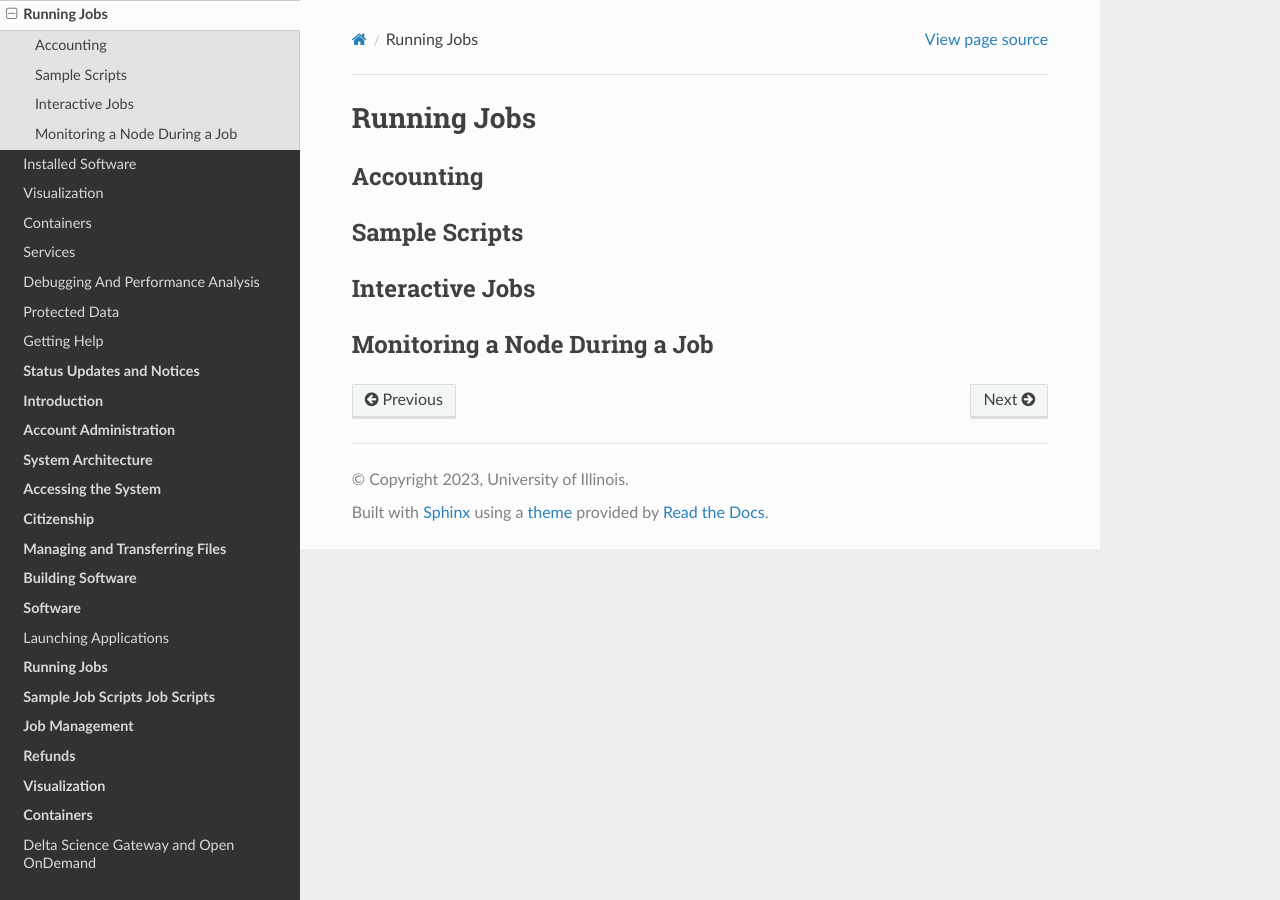
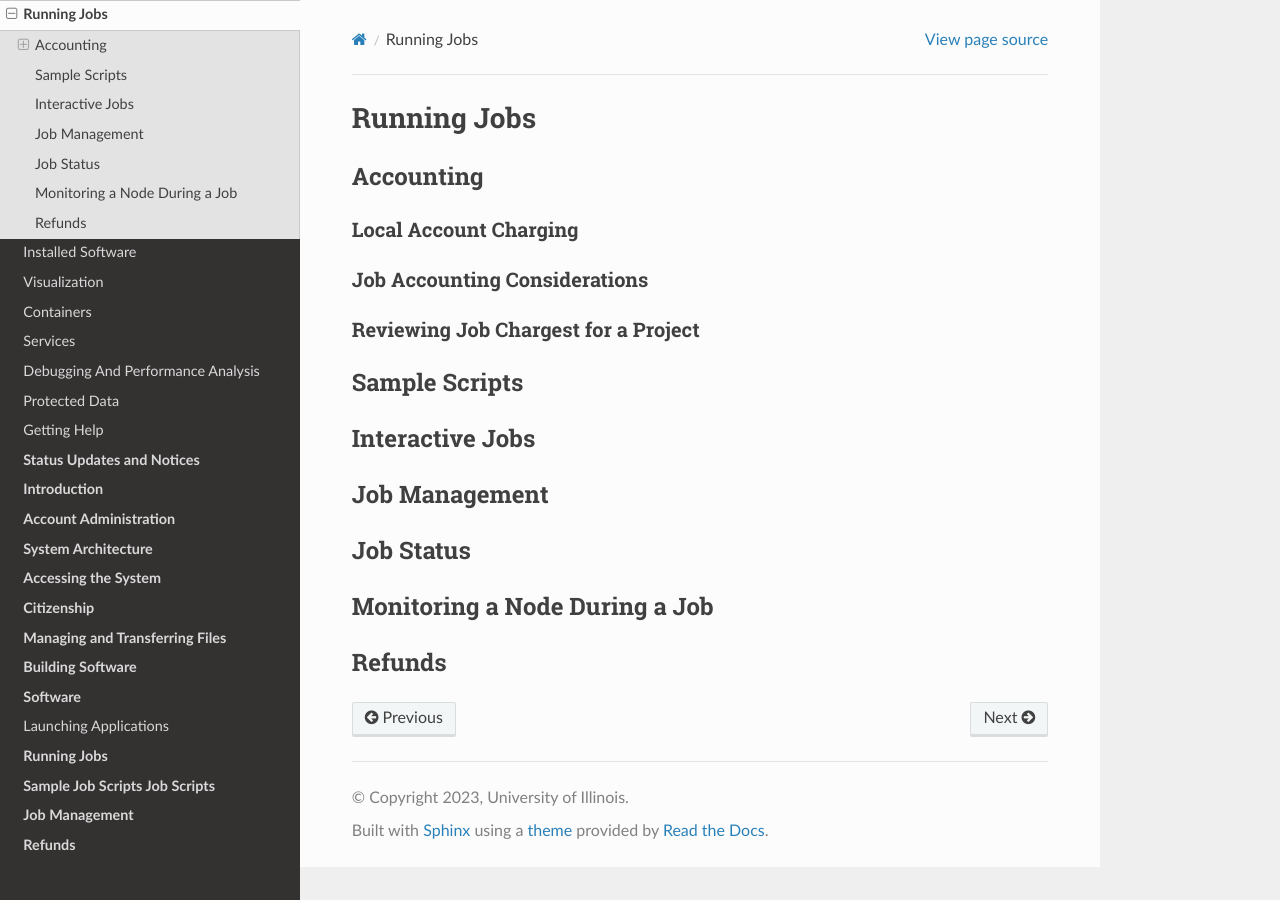
Before and after one commit to ncsa/Delta_doc, a Sphinx documentation site: the page built from docs/source/running_jobs/index.rst, in a window 1280 px wide. Built offline with Sphinx 7.4.7 and the Read the Docs theme 2.0.0, drawn with Linux system fonts in a browser that asks for light colours; pages that are not in the unit, such as notebooks, are missing from menus.

Commit message:
expand job page fr tempalte
Bringing in more job control headings from the User Guide Doc Template.

```diff
--- a/docs/source/running_jobs/index.rst
+++ b/docs/source/running_jobs/index.rst
@@ -3,6 +3,15 @@ Running Jobs
 
 Accounting
 -------------------------
+
+Local Account Charging
+~~~~~~~~~~~~~~~~~~~~~~~~~~~
+
+Job Accounting Considerations
+~~~~~~~~~~~~~~~~~~~~~~~~~~~~~~~~~~
+
+Reviewing Job Chargest for a Project
+~~~~~~~~~~~~~~~~~~~~~~~~~~~~~~~~~~~~~~~~~
 
 Sample Scripts
 -------------------------
@@ -10,5 +19,14 @@ Sample Scripts
 Interactive Jobs
 -------------------------
 
+Job Management
+-----------------
+
+Job Status
+-----------------
+
 Monitoring a Node During a Job
 ---------------------------------
+
+Refunds
+------------
```
